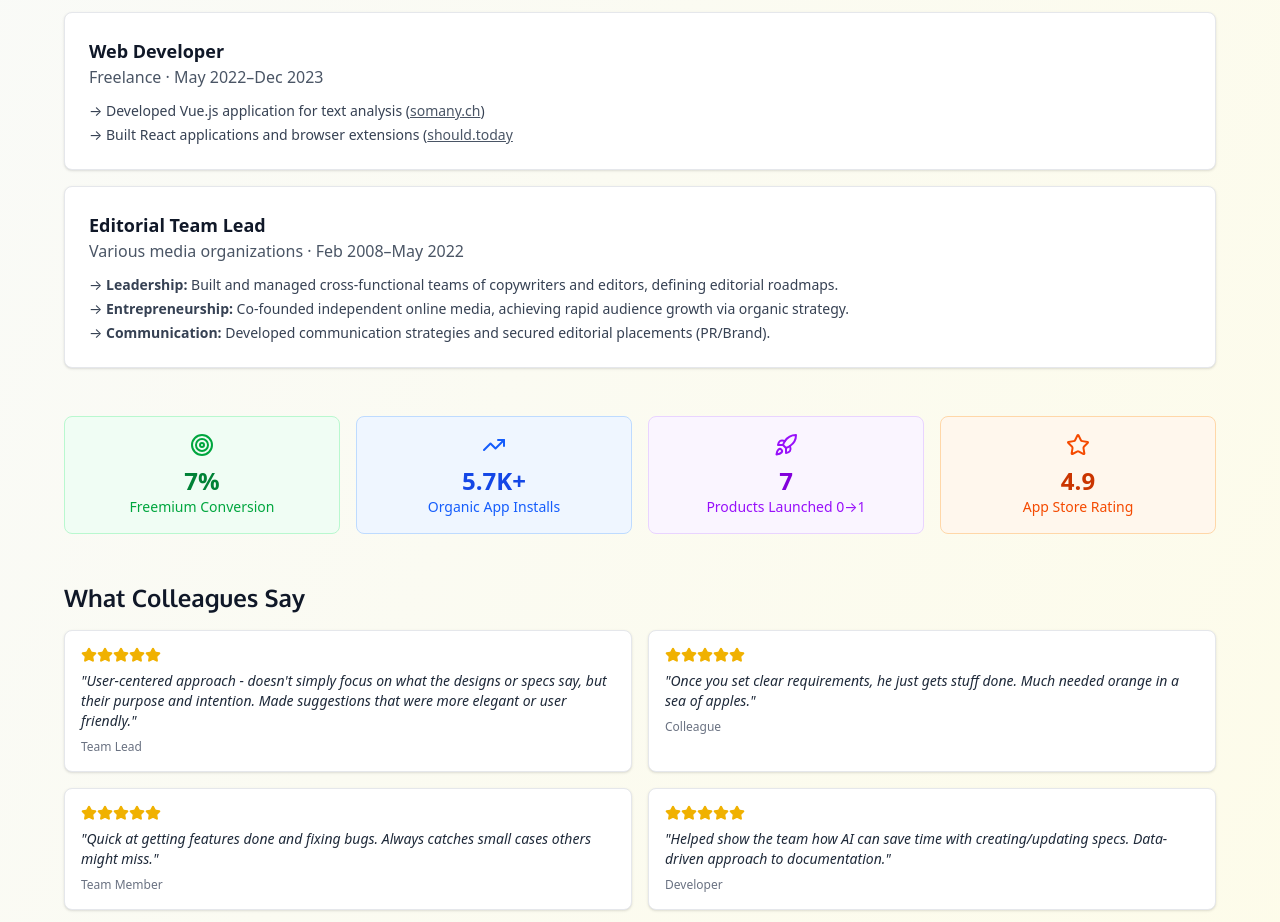
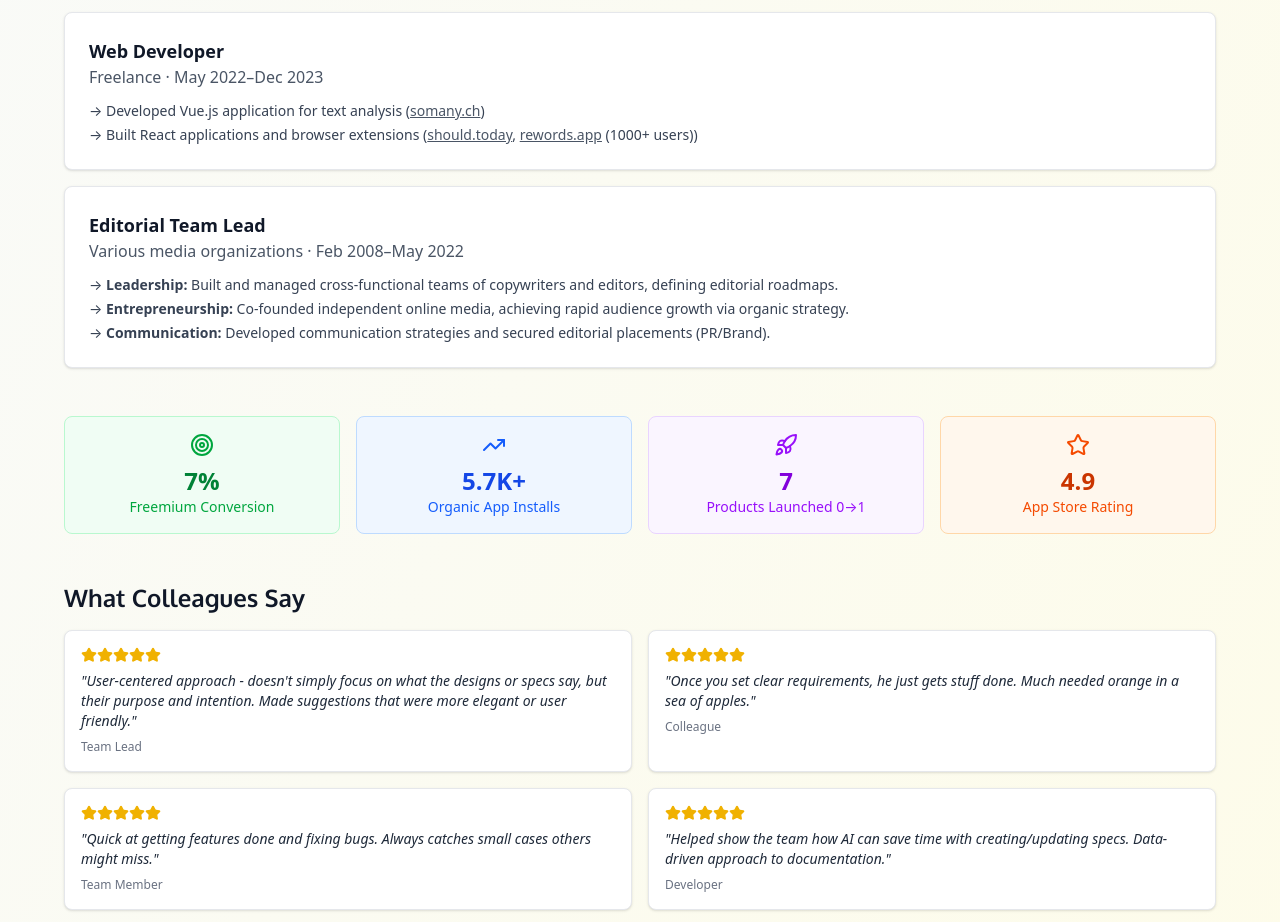
Before and after one commit to sanderbell/sanderbelldev2, a React (Vite) app: page / in a window 1280 px wide. Shown: the part 1260-2182 px from the top of the page. Built offline with nearby package versions, Linux system fonts and the light colour scheme.

Commit message:
Revert "Remove rewords.app link from App component"
This reverts commit b9cff5bc5d1e590b977c6046070c8687481b8fbf.

```diff
--- a/src/App.tsx
+++ b/src/App.tsx
@@ -436,6 +436,16 @@ function App() {
                   >
                     should.today
                   </a>
+                  ,{' '}
+                  <a
+                    href="https://rewords.app"
+                    target="_blank"
+                    rel="noopener noreferrer"
+                    className="text-gray-600 hover:text-blue-800 underline"
+                  >
+                    rewords.app
+                  </a>{' '}
+                  (1000+ users))
                 </li>
               </ul>
             </div>
```
